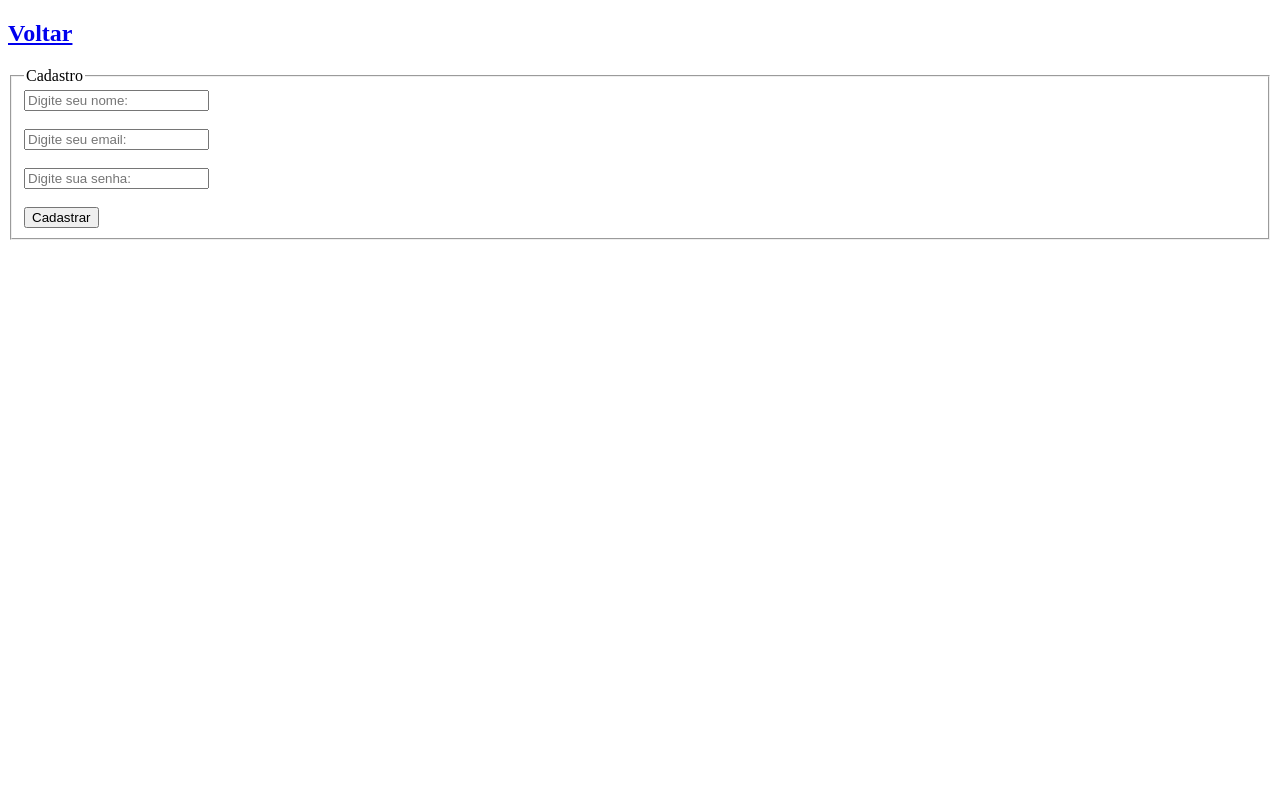
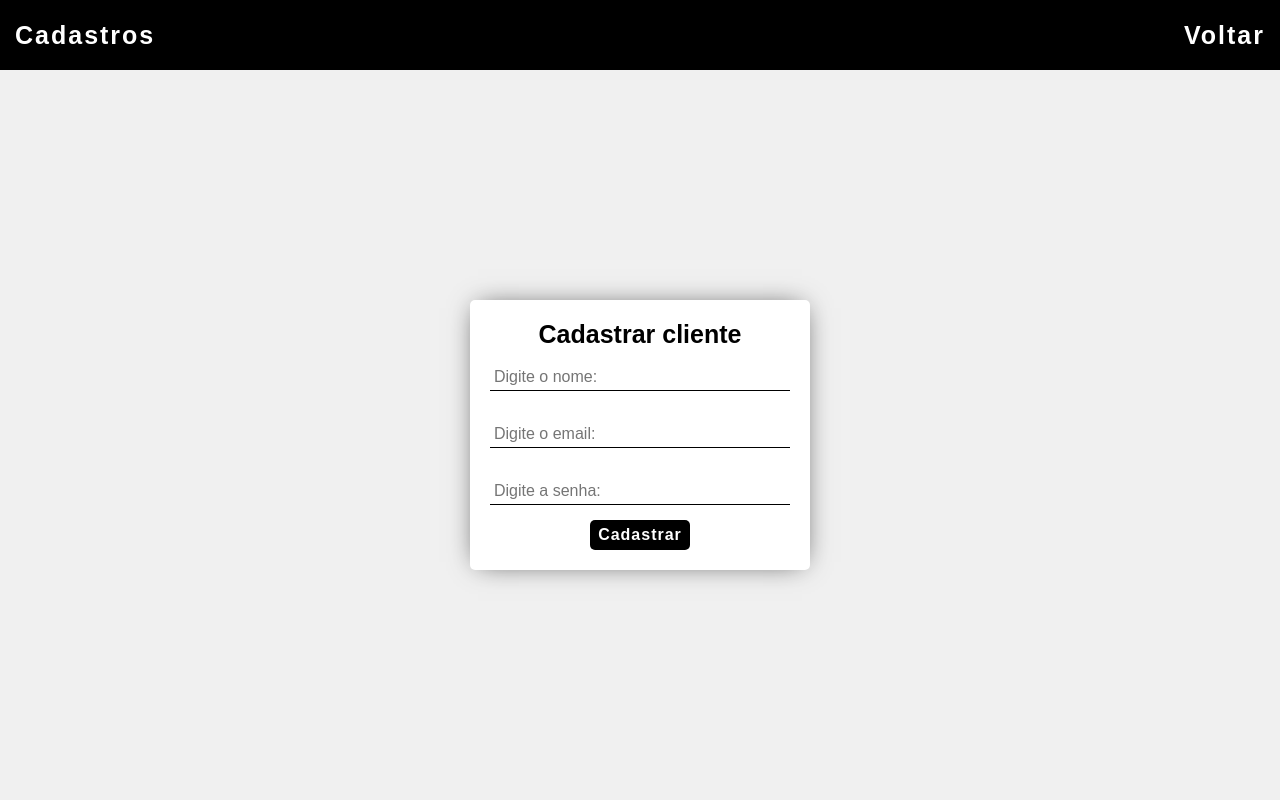
Before and after one commit to KaykSantos/AulaPDO, a PHP site: page /cadastro/ in a window 1280 px wide. Run offline with PHP 8.4, Linux system fonts and the light colour scheme.

Commit message:
Add files via upload

```diff
--- a/cadastro/index.php
+++ b/cadastro/index.php
@@ -5,20 +5,118 @@
     <meta http-equiv="X-UA-Compatible" content="IE=edge">
     <meta name="viewport" content="width=device-width, initial-scale=1.0">
     <title>Home</title>
+    <style>
+        *{
+            margin: 0px;
+            padding: 0px;
+            font-family: Arial;
+        }
+
+        header{
+            height: 70px;
+            width: 100vw;
+            display: flex;
+            flex-direction: row;
+            justify-content: space-between;
+            align-items: center;
+            background-color: black;
+        }
+
+        header p{
+            color: white;
+            font-size: 25px;
+            letter-spacing: 2px;
+            margin: 0px 15px;
+            font-weight: bolder;
+        }
+
+        header a{
+            text-decoration: none;
+            color: white;
+            font-size: 25px;
+            letter-spacing: 2px;
+            margin: 0px 15px;
+            font-weight: bolder;
+        }
+
+        header a:hover{
+            text-decoration: underline;
+        }
+
+        main{
+            width: 100vw;
+            height: calc(100vh - 70px);
+            display: flex;
+            flex-direction: column;
+            justify-content: center;
+            align-items: center;
+            background-color: rgb(240, 240, 240);
+        }
+
+        form{
+            background-color: white;
+            width: 300px;
+            height: auto;
+            padding: 20px 20px;
+            border-radius: 5px;
+            display: flex;
+            flex-direction: column;
+            text-align: center;
+            -webkit-box-shadow: 0px 0px 26px -8px rgba(0,0,0,0.75);
+            -moz-box-shadow: 0px 0px 26px -8px rgba(0,0,0,0.75);
+            box-shadow: 0px 0px 26px -8px rgba(0,0,0,0.75);
+        }
+
+        form p{
+            font-size: 25px;
+            margin: 0px 15px;
+            font-weight: bolder;
+        }
+
+        input{
+            margin: 15px 0px;
+            outline: none;
+            border: none;
+            border-bottom: 1px solid black;
+            padding: 4px;
+            font-size: 16px;
+        }
+
+        button{
+            width: 100px;
+            height: 30px;
+            margin: auto auto;
+        }
+
+        button{
+            cursor: pointer;
+            outline: none;
+            border: none;
+            border-radius: 5px;
+            font-size: 16px;
+            font-weight: bolder;
+            letter-spacing: 1px;
+            background-color: black;
+            color: white;
+        }
+    </style>
 </head>
 <body>
-    <a href="../"><h2>Voltar</h2></a>
-    <fieldset>
-        <legend>Cadastro</legend>
+    <header>
+        <p>Cadastros</p>
+        <a href="../">Voltar</a>
+    </header>
+    <main>
         <form action="../php/cadastrar.php" method="post" name="frmcadastro">
-            <input type="text" name="name" id="name" placeholder="Digite seu nome:">
-            <br><br>
-            <input type="email" name="email" id="email" placeholder="Digite seu email:">
-            <br><br>
-            <input type="password" name="password" id="password" placeholder="Digite sua senha:">
-            <br><br>
+            <p>Cadastrar cliente</p>
+            <input type="text" name="name" id="name" placeholder="Digite o nome:">
+
+            <input type="email" name="email" id="email" placeholder="Digite o email:">
+
+            <input type="password" name="password" id="password" placeholder="Digite a senha:">
+
             <button name="submit">Cadastrar</button>
         </form>
-    </fieldset>
+    </main>
 </body>
 </html>
```
Also changed, not shown: index.html (+53 -5 lines), relatorio/index.php (+99 -4 lines).
